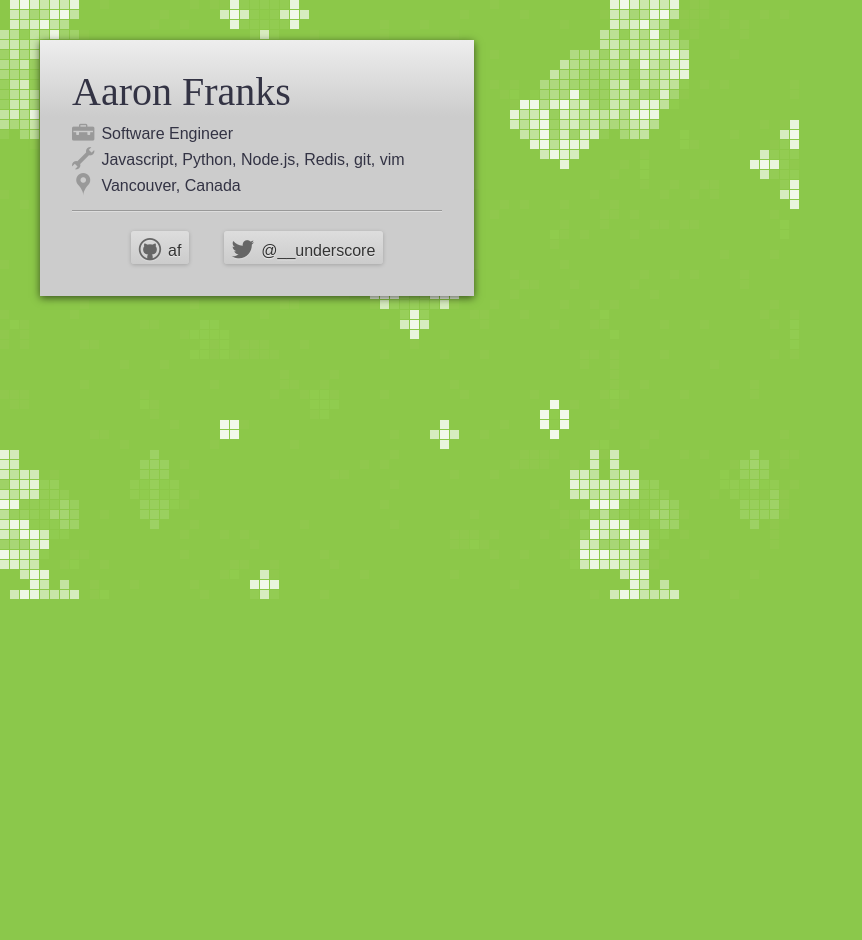
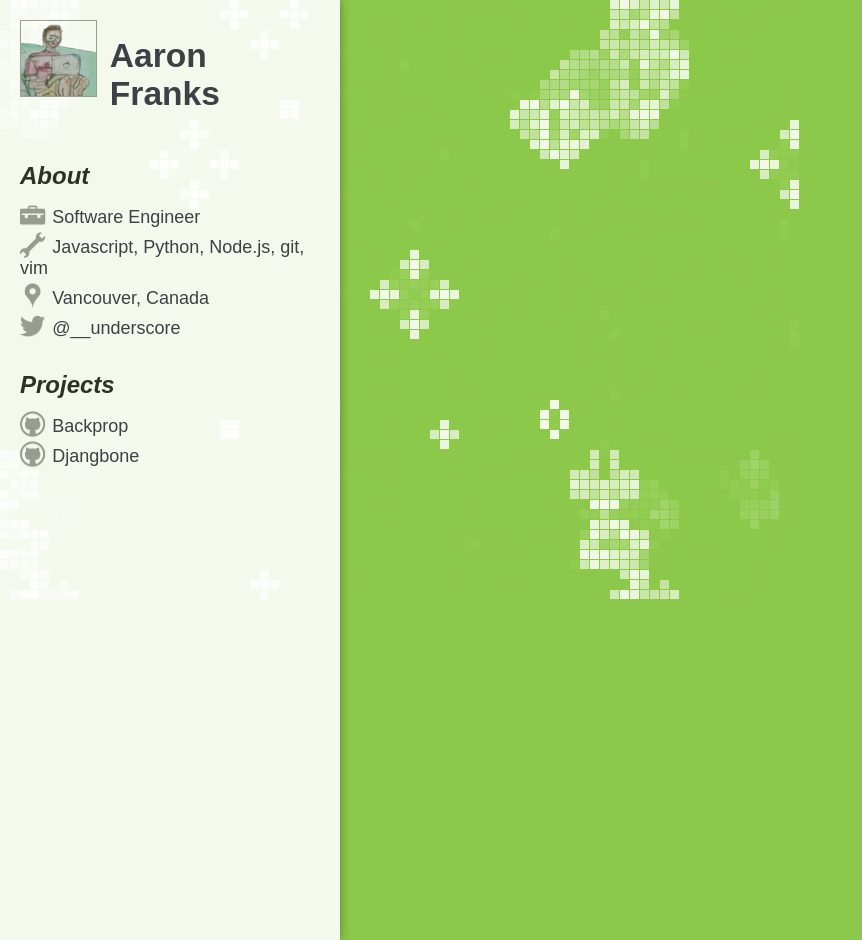
Before and after one commit to af/af.github.com, a Jekyll site: the page built from index.html, in a window 1280 px wide. Shown: the whole page, without its empty margins (0-862 px from the left). Built offline with Jekyll 4.4.1, drawn with Linux system fonts in a browser that asks for light colours; some web fonts are replaced; before the commit the page ends 900 px from its top, so only the background shows below that.

Commit message:
Overhaul site template to use a full sidebar on the left with project links.

```diff
--- a/_layouts/base.html
+++ b/_layouts/base.html
@@ -9,6 +9,28 @@
     <title>{{ page.title }}</title>
 </head>
 <body>
+    <header>
+        <div class="title">
+            <img class="avatar" src="/img/couch_tweaked.png" alt="" width="75" height="75" />
+            <h1>Aaron Franks</h1>
+        </div>
+        <nav>
+            <h2>About</h2>
+            <ul>
+                <li class="work">Software Engineer</li>
+                <li class="tools">Javascript, Python, Node.js, git, vim</li>
+                <li class="location">Vancouver, Canada</li>
+                <li><a href="https://twitter.com/__underscore" class="twitter">@__underscore</a></li>
+            </ul>
+
+            <h2>Projects</h2>
+            <ul>
+                <li><a href="https://github.com/af/backprop" class="github">Backprop</a></li>
+                <li><a href="https://github.com/af/djangbone" class="github">Djangbone</a></li>
+            </ul>
+        </nav>
+        </header>
+
     {{ content }}
 
     <script>
--- a/css/main.css
+++ b/css/main.css
@@ -5,48 +5,74 @@
   font-weight: normal;
   font-style: normal;
 }
+p {
+  line-height: 1.4;
+  margin: 0 0 1.4em;
+}
+a,
+a.visited {
+  color: #8bc84b;
+}
+a:hover {
+  color: #6fa933;
+}
 body {
   font-family: 'Fanwood Text', sans-serif;
+  font-size: 18px;
   color: #334;
   background: #8bc84b;
   margin: 0;
+  box-sizing: border-box;
 }
-h1 {
-  font: 400 40px 'Fanwood Text';
-  margin: 0 0 5px;
-  line-height: 1;
+body > header {
+  width: 300px;
+  height: 100%;
+  padding: 20px;
+  background: #fff;
+  opacity: 0.9;
+  position: absolute;
+  left: 0;
+  box-shadow: 0 0 10px rgba(0,0,0,0.40);
 }
-p {
+body > header .title {
+  zoom: 1;
+}
+body > header .title:before,
+body > header .title:after {
+  content: "";
+  display: table;
+}
+body > header .title:after {
+  clear: both;
+}
+body > header .avatar {
+  float: left;
+  margin-right: 0.8rem;
+  position: relative;
+  border: 1px solid #999;
+}
+body > header h1 {
+  font-size: 2.1rem;
+  margin: 0.5em;
+}
+body > header h2 {
+  font-size: 1.5rem;
+  font-style: italic;
+  margin: 2rem 0 0.5rem;
+  color: #222;
+}
+body > header ul {
   margin: 0;
+  padding: 0;
+  list-style-type: none;
 }
-.home_wrapper {
-  width: 100%;
-  height: 100%;
-  overflow: hidden;
-}
-article.contact {
-  position: absolute;
-  z-index: 2;
-  left: 40px;
-  top: 40px;
-  padding: 2rem;
-  min-width: 370px;
-  -webkit-box-shadow: 0 2px 8px rgba(0,0,0,0.60);
-  -moz-box-shadow: 0 2px 8px rgba(0,0,0,0.60);
-  box-shadow: 0 2px 8px rgba(0,0,0,0.60);
-  background: #fff;
-  background: -webkit-linear-gradient(#eee, #ccc 30%);
-  background: -moz-linear-gradient(#eee, #ccc 30%);
-  background: linear-gradient(#eee, #ccc 30%);
-}
-#elsewhere {
-  text-align: center;
-  border-top: 1px solid #999;
-  -webkit-box-shadow: 0 1px 0 #ddd inset;
-  -moz-box-shadow: 0 1px 0 #ddd inset;
-  box-shadow: 0 1px 0 #ddd inset;
-  padding: 20px 0 0;
-  margin: 15px 0 0;
+.work,
+.tools,
+.location,
+.github,
+.twitter {
+  color: inherit;
+  text-decoration: none;
 }
 .work:before,
 .tools:before,
@@ -58,45 +84,14 @@ article.contact {
   text-align: center;
   margin-right: 7px;
   font: normal 1.4em 'icomoon';
+  text-decoration: none;
   font-style: normal;
   speak: none;
+  text-shadow: 0 1px 0 #eee;
   -webkit-font-smoothing: antialiased;
   position: relative;
   top: 3px;
   color: #999;
-}
-a.twitter,
-a.github {
-  display: inline-block;
-  padding: 3px 8px 4px;
-  margin: 0 15px;
-  text-decoration: none;
-  background: -webkit-linear-gradient(#ddd, #ccc);
-  background: -moz-linear-gradient(#ddd, #ccc);
-  background: linear-gradient(#ddd, #ccc);
-  border-radius: 3px;
-  -webkit-box-shadow: 0 1px 4px rgba(0,0,0,0.20);
-  -moz-box-shadow: 0 1px 4px rgba(0,0,0,0.20);
-  box-shadow: 0 1px 4px rgba(0,0,0,0.20);
-  color: #333;
-  text-shadow: 0 1px 1px #eee;
-}
-a.twitter:before,
-a.github:before {
-  color: #666;
-  text-shadow: 0 1px 1px #ddd;
-}
-a.twitter:hover,
-a.github:hover,
-a.twitter:hover:before,
-a.github:hover:before {
-  color: #c57f33;
-}
-a.twitter:active,
-a.github:active {
-  -webkit-box-shadow: 0 1px 4px #999 inset;
-  -moz-box-shadow: 0 1px 4px #999 inset;
-  box-shadow: 0 1px 4px #999 inset;
 }
 .work:before {
   content: "\21";
@@ -107,38 +102,9 @@ a.github:active {
 .location:before {
   content: "\25";
 }
-a.twitter:before {
+.twitter:before {
   content: "\23";
 }
-a.github:before {
+.github:before {
   content: "\24";
 }
-@media screen and (max-width: 480px) {
-  article {
-    top: 10px;
-    left: 10px;
-    font-size: 0.75em;
-    width: 275px;
-  }
-  canvas {
-    -webkit-transform: none;
-    -moz-transform: none;
-    transform: none;
-  }
-}
-article.post {
-  padding: 20px;
-  margin: 20px;
-  max-width: 40em;
-  background: rgba(255,255,255,0.80);
-  -webkit-box-shadow: 1px 1px 5px rgba(0,0,0,0.30);
-  -moz-box-shadow: 1px 1px 5px rgba(0,0,0,0.30);
-  box-shadow: 1px 1px 5px rgba(0,0,0,0.30);
-}
-article.post time[pubdate] {
-  display: block;
-  margin-bottom: 1.5em;
-}
-article.post p {
-  margin-bottom: 1em;
-}
--- a/index.html
+++ b/index.html
@@ -2,21 +2,8 @@
 layout: base
 title: Aaron Franks
 ---
-    <div class="home_wrapper">
-    <article class="contact">
-        <h1>Aaron Franks</h1>
-        <p class="work">Software Engineer</p>
-        <p class="tools">Javascript, Python, Node.js, Redis, git, vim</p>
-        <p class="location">Vancouver, Canada</p>
 
-        <nav id="elsewhere">
-            <a href="https://github.com/af" class="github">af</a>
-            <a href="https://twitter.com/__underscore" class="twitter">@__underscore</a>
-        </nav>
-    </article>
 <canvas></canvas>
-</div>
-
 <script>
     (function(){
         var frameWait = 80;     // Time in ms to wait in between frames
```
Also changed, not shown: css/main.styl (+78 -99 lines), img/couch_tweaked.png (added). Lines whose indentation alone changed are shown as unchanged.
